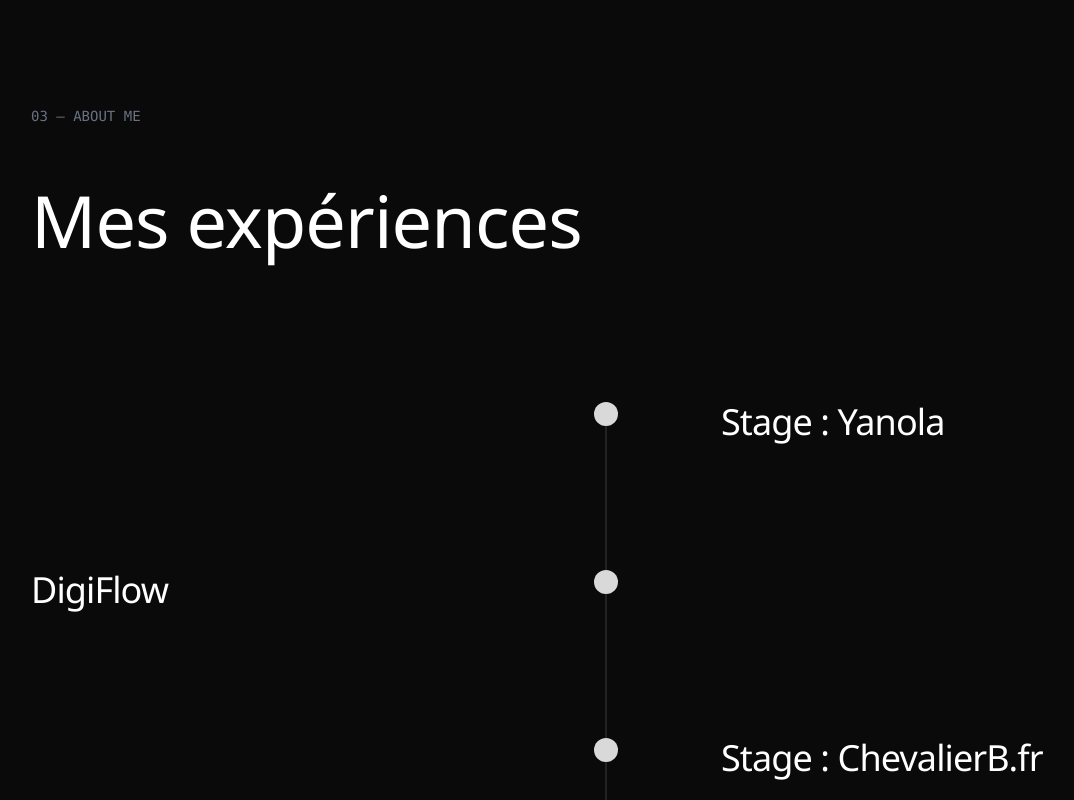
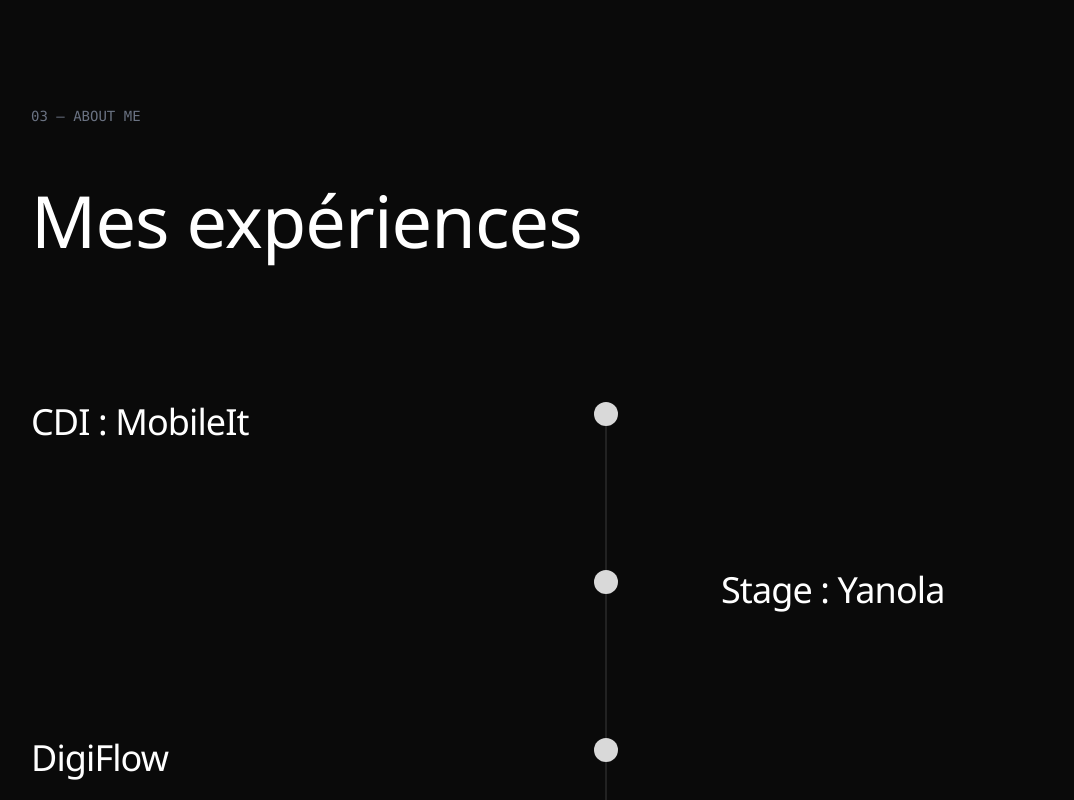
Before and after one commit to FlorianMMI/Portfolo, a Next.js app: page / in a window 1280 px wide. Shown: the part 2000-2800 px from the top of the page, without its empty margins (34-1108 px from the left). Built offline with nearby package versions, Linux system fonts and the light colour scheme.

Commit message:
Mise a jours de la sections

```diff
--- a/app/components/AboutSection.tsx
+++ b/app/components/AboutSection.tsx
@@ -11,9 +11,15 @@
 
 const experiences: Experience[] = [
   {
+    title: 'CDI : MobileIt',
+    description:
+      'Salarié en tant que développeur fullstack js chez MobileIt',
+    side: 'left',
+  },
+  {
     title: 'Stage : Yanola',
     description:
-      'Stage en cours de réalisation chez Yanola du 1er février 2025 au 22 Mai 2026.',
+      'Stage chez Yanola du 1er février 2025 pendant 16 semaine. Le stage consistait à réaliser une plateforme intranet pour centraliser le système de formation de l\'entreprise.',
     side: 'right',
   },
   {
@@ -31,7 +37,7 @@
   {
     title: 'BUT MMI',
     description:
-      '3ème année de la formation en Métiers du Multimédia et de l\'Internet à l\'IUT de Limoges. Spécialisation en développement web.',
+      'Diplomé de la formation en Métiers du Multimédia et de l\'Internet à l\'IUT de Limoges. Spécialisation en développement web.',
     side: 'left',
   },
   {
```
